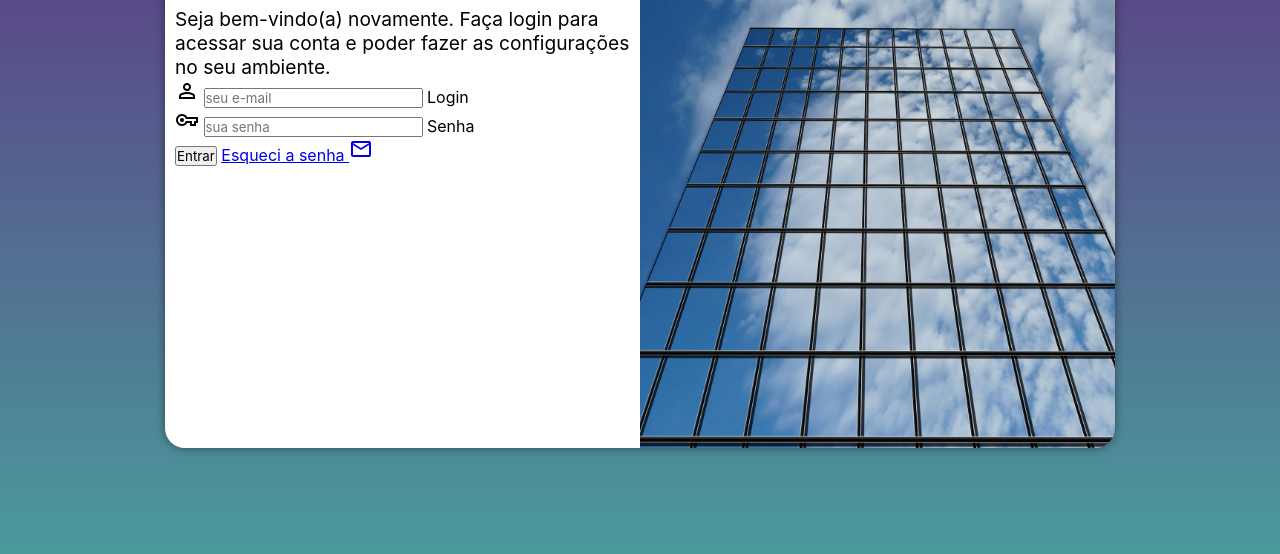
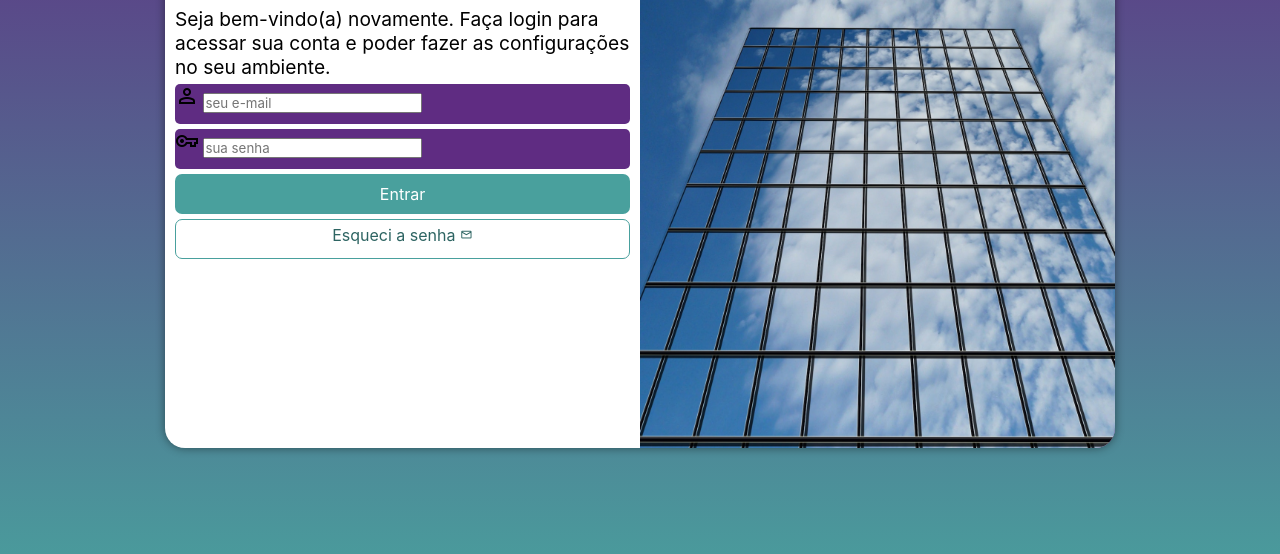
Before and after one commit to matheuspicollideoliveira/projeto-login, a plain HTML site: page index.html in a window 1280 px wide. Shown: the part 202-756 px from the top of the page. Drawn offline with nearby package versions, Linux system fonts and the light colour scheme.

Commit message:
atualização

```diff
--- a/estilos/style.css
+++ b/estilos/style.css
@@ -65,3 +65,60 @@ div#formulario > h1{
 div#formulario > p{
     font-size: 0.8em;
 }
+
+form > div.campo{
+    background-color: #5f2c82;
+    width: 100%;
+    display: block;
+    height: 40px;
+    border-radius: 5px;
+    margin: 5px 0px;
+}
+
+div.campo > label{
+    display: none;
+}
+
+form > input[type=submit] {
+    display: block;
+    font-size: 1em;
+    width: 100%;
+    height: 40px;
+    background-color: #49a09d;
+    color: white;
+    border: none;
+    border-radius: 7px;
+    cursor: pointer;
+}
+
+form > input[type=submit]:hover {
+    background-color: #2d6462;
+}
+
+form > a.botao{
+    display: block;
+    text-align: center;
+    font-size: 1em;
+    width: 100%;
+    height: 40px;
+    padding-top: 5px;
+    margin-top: 5px;
+    background-color: white;
+    color: #2d6462;
+    border: 1px solid #49a09d;
+    border-radius: 7px;
+    text-decoration: none;
+}
+
+form > a.botao:hover{
+    background-color: #6cd3cf;
+}
+
+form > a.botao > span{
+    font-size: 0.8em;
+}
+
+
+.campo{
+    font-size: 0.98em;
+}
--- a/index.html
+++ b/index.html
@@ -30,7 +30,7 @@
                         <label for="isenha">Senha</label>
                     </div>
                     <input type="submit" value="Entrar">
-                    <a href="esqueci.html">Esqueci a senha <span class="material-symbols-outlined">mail</span></a>
+                    <a href="esqueci.html" class="botao">Esqueci a senha <span class="material-symbols-outlined">mail</span></a>
                 </form>
             </div>
         </section>
```
Also changed, not shown: estilos/media-query.css (line endings or trailing spaces).
